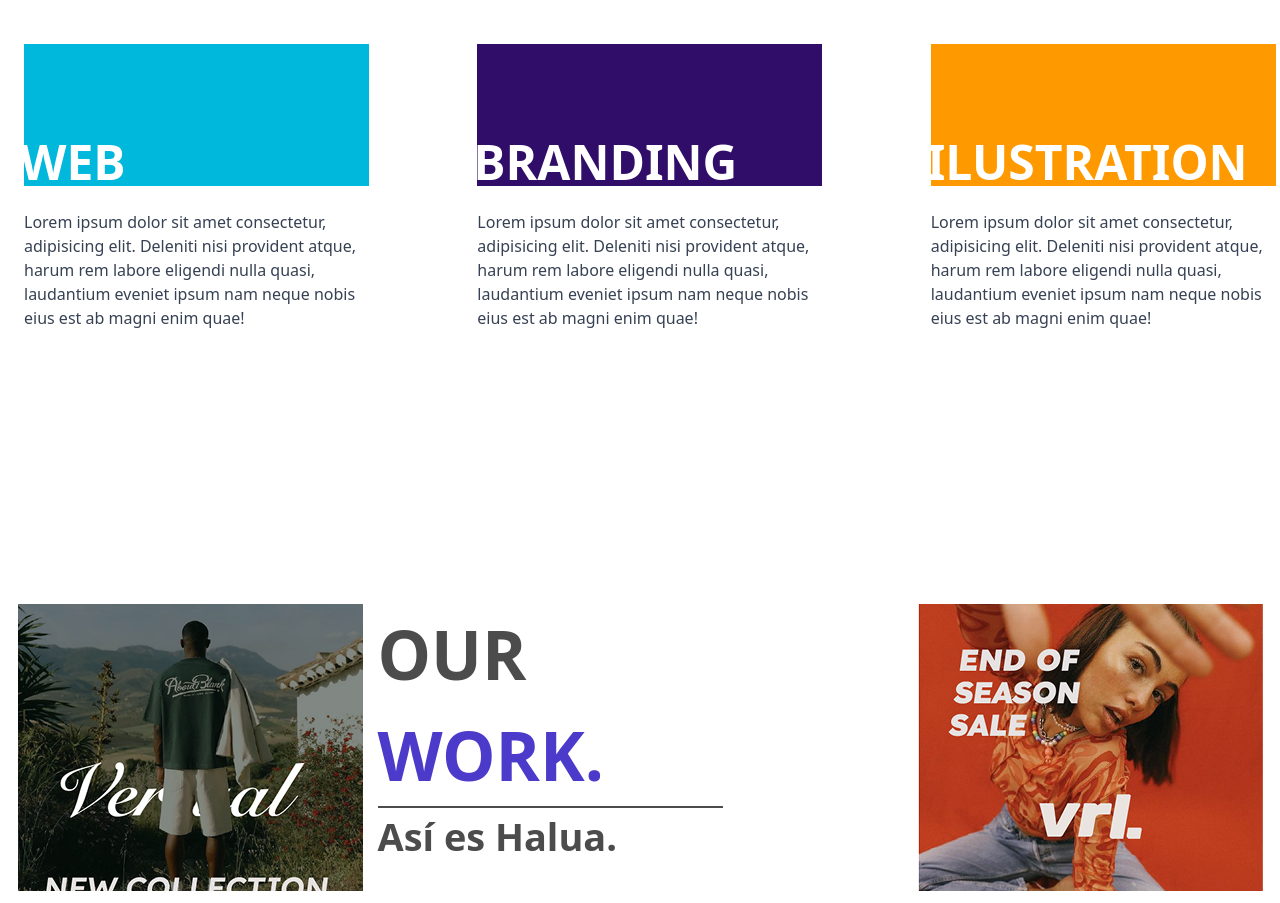
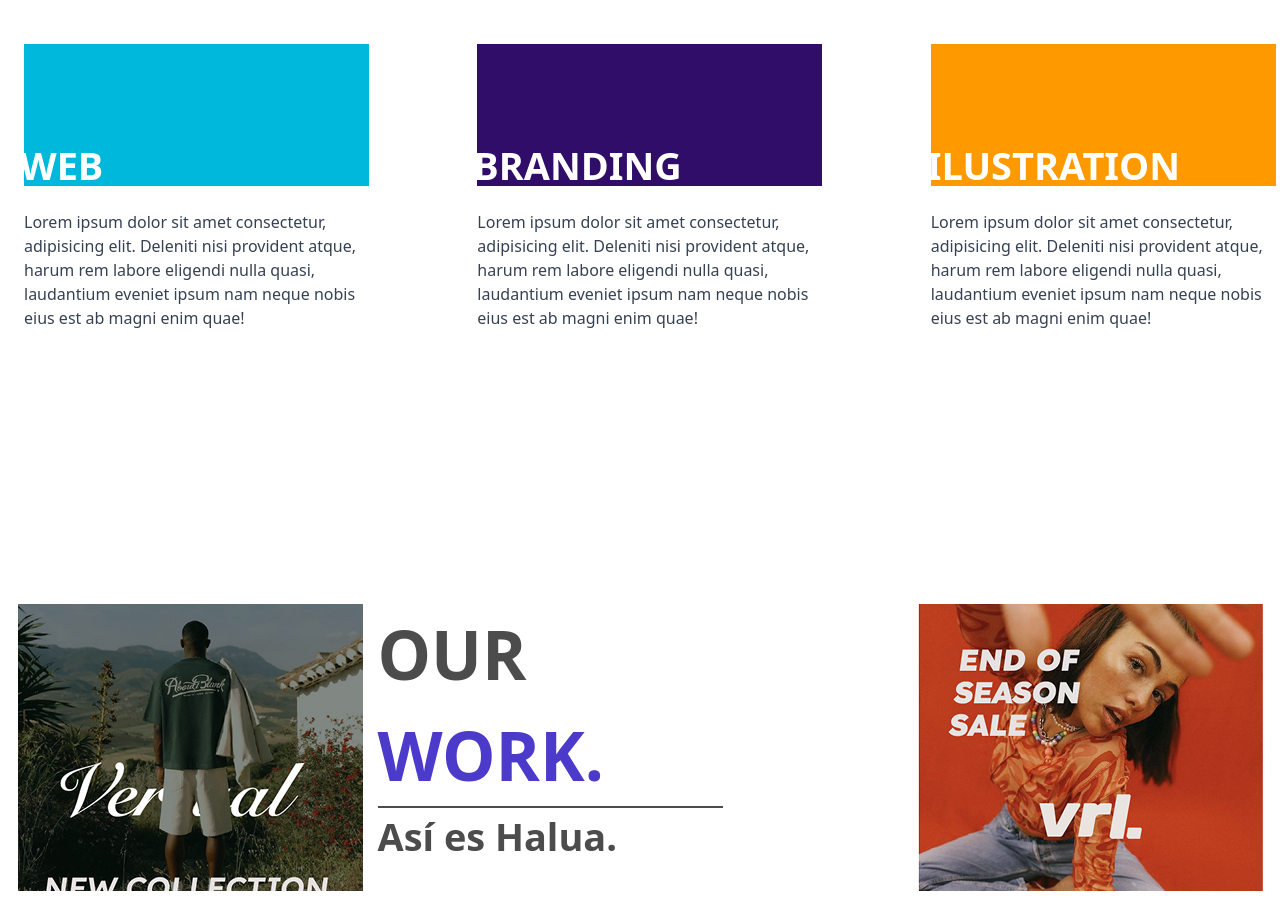
Before and after one commit to Halua-Studio/Web_Halua, a React (Vite) app: page / in a window 1280 px wide. Shown: the part 1220-2123 px from the top of the page. Built offline with nearby package versions, Linux system fonts and the light colour scheme.

Commit message:
Arreglos section-cards

```diff
--- a/src/Home/Cards.jsx
+++ b/src/Home/Cards.jsx
@@ -4,10 +4,10 @@ const Card = (props) => {
   return (
     <div className="flex flex-col">
         <div className={`relative w-[21.5625rem] h-[8.875rem]  ${props.BackgroundColor}` }>
-            <h2 className="absolute bottom-0 left-0 text-white font-bold text-5xl -ml-1">{props.title}</h2>
+            <h2 className="absolute -bottom-2 left-0 text-white font-extrabold text-[37.9px] -ml-1">{props.title}</h2>
         </div>
         <div className="pt-6 bg-white flex-grow w-[21.5625rem] h-[8.875rem]">
-            <p className="text-gray-700 ">{props.description}</p>
+            <p className="text-gray-700 font-normal">{props.description}</p>
         </div>
     </div>
   )
```
